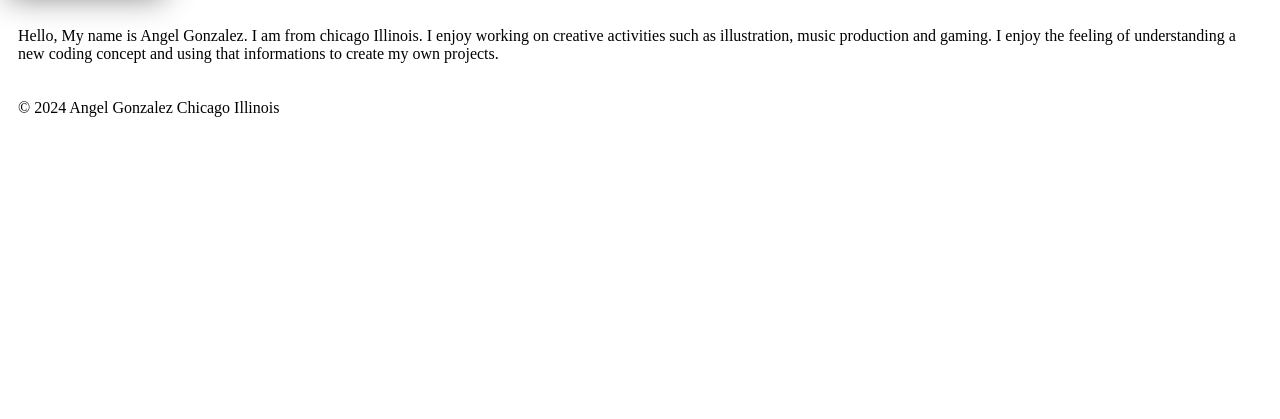
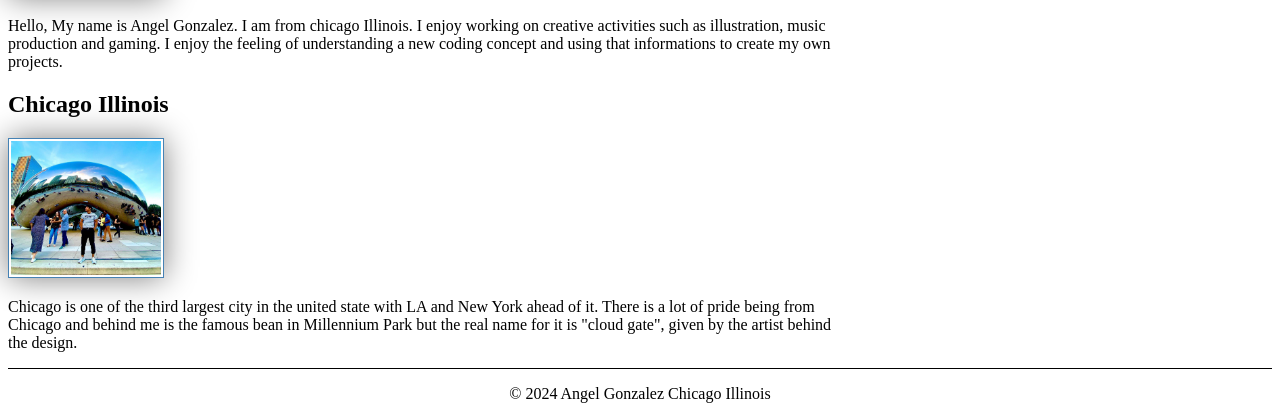
Before and after one commit to Engelito/Test01, a plain HTML site: page index.html in a window 1280 px wide. Shown: the part 403-822 px from the top of the page. Before the commit the page ends 800 px from the top, so only its background shows below. Drawn offline with Linux system fonts and the light colour scheme.

Commit message:
changes for week 02 assignment done

```diff
--- a/index.html
+++ b/index.html
@@ -5,6 +5,8 @@
 <meta name="viewport" content="width=device-width,initial-scale=1.0">
 <link rel="stylesheet" href="styles/styles.css">
 <title>Angel Gonzalez | WDD 130</title>
+<meta name="Info page of angel" content="Page contains info about angel and an image.">
+<meta name="Angel Gonzalez" content="Angel">
 </head>
 <body>
 <header>
@@ -22,6 +24,15 @@
         the feeling of understanding a new coding concept and using that informations
         to create my own projects.
     </p>
+    <h2>
+        Chicago Illinois
+    </h2>
+    <img src="images/bean.png" alt="angel infron of cloud gate">
+    <p>
+        Chicago is one of the third largest city in the united state with LA and New York ahead of it. There
+        is a lot of pride being from Chicago and behind me is the famous bean in Millennium Park but the real
+        name for it is "cloud gate", given by the artist behind the design.
+    </p>
 </main>
 <footer>
     <p>&copy; 2024 Angel Gonzalez Chicago Illinois</p>
--- a/styles/styles.css
+++ b/styles/styles.css
@@ -20,3 +20,31 @@ img{
 p{
     padding: 10px;
 }
+main{
+    max-width: 840px;
+}
+aside{
+    width: 20rem;
+    margin: 1rem;
+    border: 1px solid rgba(0,0,0,0.2);
+    padding: 1rem;
+    background-color: #eee;
+    color: #333;
+    text-align: center;
+}
+aside img{
+    width: 200px;
+    height:auto;
+}
+main img{
+    width: 150px;
+    height: auto;
+}
+p{
+    padding: 0;
+}
+footer{
+    margin-top: 15px;
+    border-top: 1px solid #000;
+    text-align: center;
+}
```
Also changed, not shown: images/bean.png (added).
